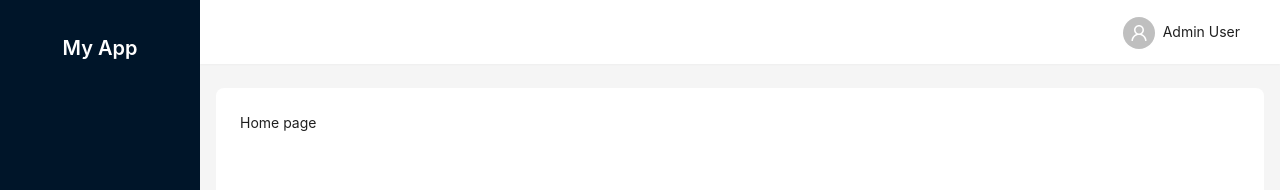
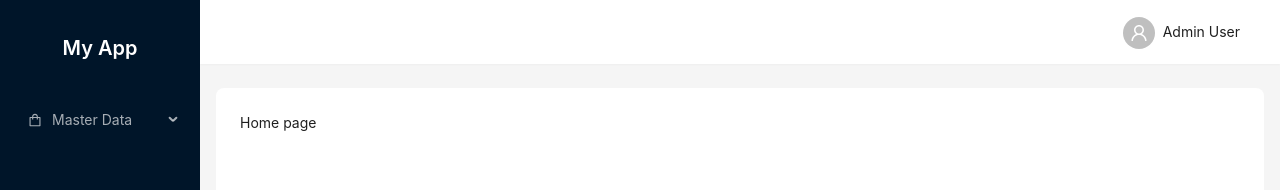
Before and after one commit to Er2g0n/InventoryManagementFE, a React (Vite) app: page / in a window 1280 px wide. Shown: the top 190 px of the page. Built offline with nearby package versions, Linux system fonts and the light colour scheme.

Commit message:
tam left đi

```diff
--- a/src/Components/Navigation/LeftNavigation.tsx
+++ b/src/Components/Navigation/LeftNavigation.tsx
@@ -5,14 +5,11 @@ import { Link, UIMatch, useMatches } from "react-router-dom";
 import { Menu, Typography } from "antd";
 import type { MenuProps } from "antd";
 import {
-  HomeOutlined,
-  ReadOutlined,
   ShoppingOutlined,
-  DatabaseOutlined,
-  AppstoreOutlined
 } from "@ant-design/icons";
-import { HandleRoutes, WEB_ENPOINT } from "@/routes";
-import { watch } from "fs";
+
+import SubMenu from "antd/es/menu/SubMenu";
+import MenuItem from "antd/es/menu/MenuItem";
 
 const { Title } = Typography;
 
@@ -89,6 +86,23 @@ const LeftNavigation: React.FC<LeftNavigationProps> = React.memo(
           onOpenChange={onOpenChange}
           style={{ borderRight: 0 }}
         >
+          <SubMenu
+            icon={<ShoppingOutlined />}
+            title="Master Data"
+          >
+            <MenuItem >
+              <Link to={"product"}>Produtc </Link>
+            </MenuItem>
+            <MenuItem >
+              <Link  to={"/product/Category"}>Type</Link>
+            </MenuItem>
+              <MenuItem >
+              <Link  to={"/product/Category"}>Warehouse</Link>
+            </MenuItem>
+             <Menu.Item >
+              <Link  to={"/product/VehicalModel"}>VehicalModel</Link>
+            </Menu.Item>
+          </SubMenu>
 
         </Menu>
       </div>
```
